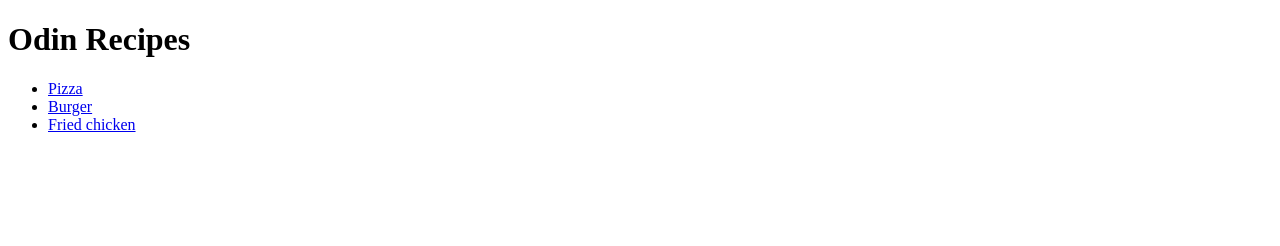
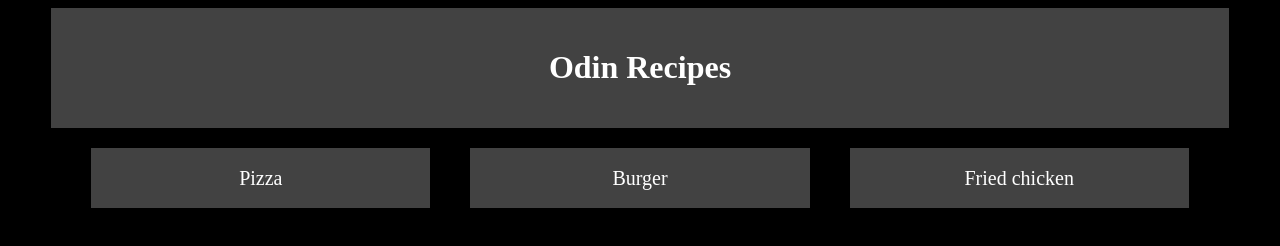
Before and after one commit to amtaaa/odin-recipes, a plain HTML site: page index.html in a window 1280 px wide. Drawn offline with Linux system fonts and the light colour scheme.

Commit message:
Add some style to the recipes website's homepage

```diff
--- a/index.html
+++ b/index.html
@@ -3,13 +3,14 @@
     <head>
         <meta charset="UTF-8">
         <title>Odin Recipes</title>
+        <link rel="stylesheet" href="style.css">
     </head>
     <body>
-        <h1>Odin Recipes</h1>
+        <div class="title"><h1>Odin Recipes</h1></div>
         <ul>
-            <li><a href="recipes/pizza.html">Pizza</a></li>
-            <li><a href="recipes/burger.html">Burger</a></li>
-            <li><a href="recipes/fried_chickens.html">Fried chicken</a></li>
+            <a href="recipes/pizza.html"><li>Pizza</li></a>
+            <a href="recipes/burger.html"><li>Burger</li></a>
+            <a href="recipes/fried_chickens.html"><li>Fried chicken</li></a>
         </ul>
     </body>
 </html>
--- /dev/null
+++ b/style.css
@@ -0,0 +1,39 @@
+body {
+    background-color: black;
+    box-sizing: border-box;
+}
+.title {
+    background-color: rgb(66, 66, 66);
+    text-align: center;
+    color: white;
+    width: 90%;
+    padding: 20px;
+    margin: 0 auto;
+}
+ul{
+    width: 90%;
+    text-align: center;
+    margin: 0 auto;
+    padding-inline-start:0;
+    list-style-type: none;
+    margin-block-start: 0;
+    margin-block-end: 0;
+font-size: 0;
+}
+
+li {
+    display: inline-block;
+    background-color: rgb(66, 66, 66);
+    text-align: center;
+    color: white;
+    padding: 5px;
+    line-height: 50px;
+    margin: 20px;
+    width: calc(100% / 3 - 50px);
+    height: 50px;
+    font-size: 20px;
+}
+
+a:hover li{
+    background-color: rgb(169, 67, 67);
+}
```
